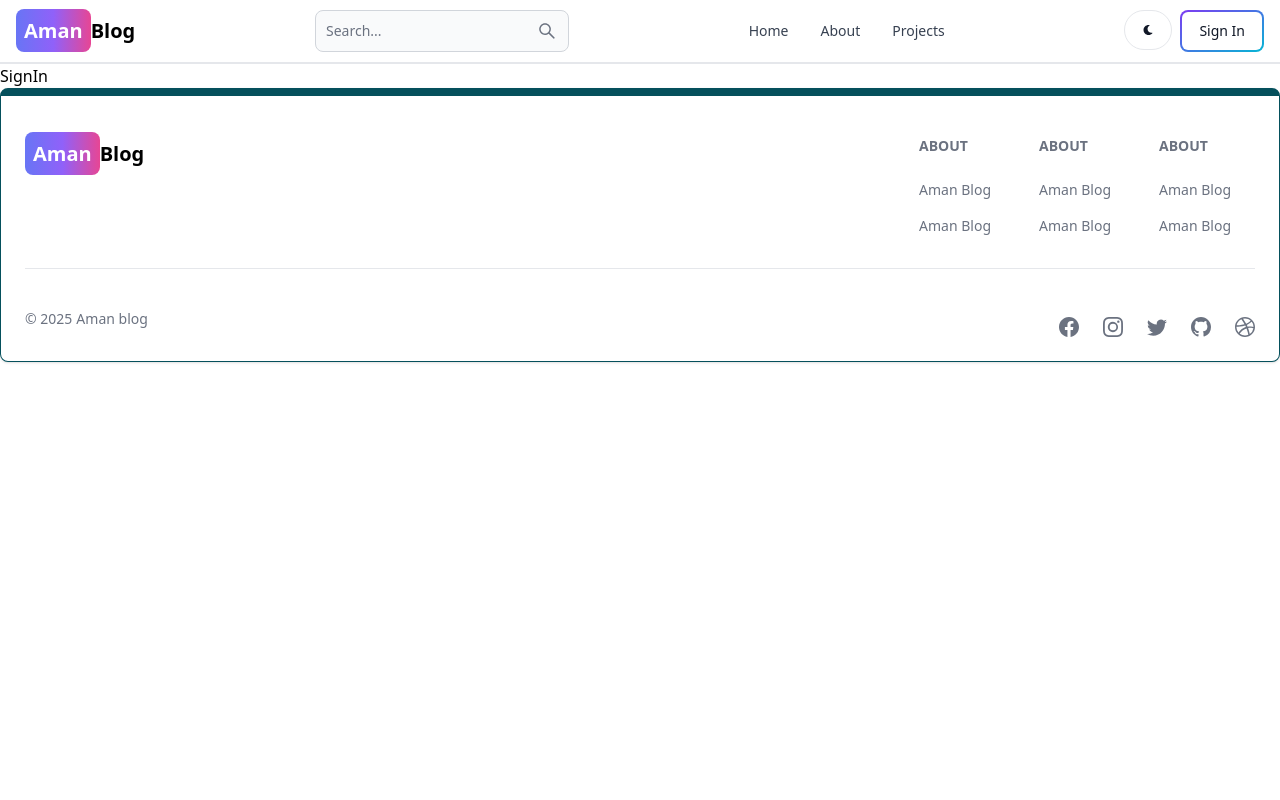
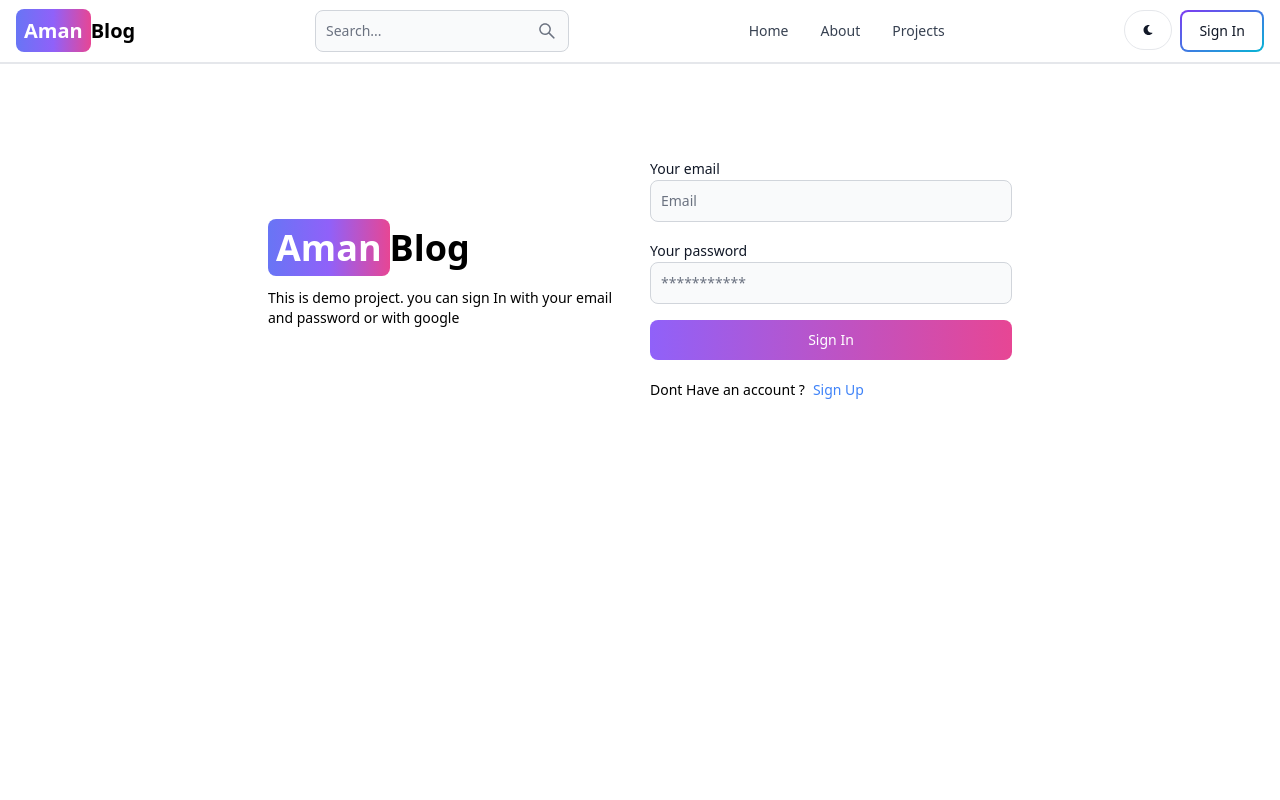
Before and after one commit to Aman-rex/Blogging-website, a React (Vite) app in the folder client/: page /sign-in in a window 1280 px wide. Shown: the top 800 px of the page. Built offline with nearby package versions, Linux system fonts and the light colour scheme.

Commit message:
Completed signin page ui

```diff
--- a/client/src/pages/SignIn.jsx
+++ b/client/src/pages/SignIn.jsx
@@ -1,7 +1,94 @@
-import React from 'react'
+import { Label ,TextInput,Button, Alert, Spinner } from 'flowbite-react'
+import { useState } from 'react'
+import {Link,useNavigate} from 'react-router-dom'
+export default function SignIn() {
+  const [formData,setFormData] = useState({})
+  const [errorMessage, setErrorMessage] = useState(null)
+  const [loading, setLoading] = useState(false)
+  const navigate = useNavigate()
 
-export default function SignIn() {
+  const handlechange = (e)=>{
+    setFormData({...formData,[e.target.id]:e.target.value.trim()})
+  };
+ const handleSubmit = async(e)=>{
+  e.preventDefault();
+  setErrorMessage(null)
+  if(!formData.email || !formData.password)
+    {
+      return setErrorMessage('Please fill out all the fields')
+    }
+  try{
+    setLoading(true)
+    setErrorMessage(null)
+    const res = await fetch('/api/auth/signin',{
+      method:'POST',
+      headers:{'Content-Type':'application/json'},
+      body: JSON.stringify(formData)
+    })
+    const data = await res.json()
+    if(data.success === false){
+      setLoading(false)
+      return setErrorMessage(data.message)
+    }
+    setLoading(false)
+    if(res.ok){
+      navigate('/home')
+    }
+  }catch(error){
+    setErrorMessage(error.message)
+    setLoading(false)
+  }
+ }
   return (
-    <div>SignIn</div>
+    <div className='min-h-screen mt-20'>
+      <div className='flex p-3 max-w-3xl mx-auto flex-col md:flex-row md:items-center gap-5'>
+        {/*left*/}
+        <div className='flex-1'>
+          <Link to='/' className='font-bold dark:text-white text-4xl'>
+          <span className='px-2 py-1 bg-gradient-to-r from-indigo-500 via-purple-500 to-pink-500 rounded-lg text-white'>
+            Aman
+          </span>
+          Blog
+          </Link>
+          <p className='text-sm mt-5'>
+            This is demo project. you can sign In with your email and password or with google
+          </p>
+        </div>
+        {/*right*/}
+        <div className='flex-1'>
+          <form className='flex flex-col gap-4' onSubmit={handleSubmit}>
+            <div className=''>
+              <Label value='Your email'/>
+              <TextInput type='email' placeholder='Email' id='email' onChange={handlechange}/>
+            </div>
+            <div className=''>
+              <Label value='Your password'/>
+              <TextInput type='password' placeholder='***********' id='password' onChange={handlechange}/>
+            </div>
+            <Button gradientDuoTone='purpleToPink' type='submit' disabled={loading}>
+             { loading ? (<>
+              <Spinner size='sm'/>
+              <span className='pl-3'>Loading...</span>
+              </>):'Sign In'
+             }
+            </Button>
+          </form>
+          <div className="flex gap-2 text-sm mt-5">
+            <span>Dont Have an account ?</span>
+            <Link to='/sign-up' className='text-blue-500'>
+            Sign Up
+            </Link>
+          </div>
+          {
+            errorMessage && (
+              <Alert className='mt-5' color='failure'>
+                {errorMessage}
+              </Alert>
+            )
+          }
+        </div>
+
+      </div>
+    </div>
   )
 }
--- a/client/src/pages/SignUp.jsx
+++ b/client/src/pages/SignUp.jsx
@@ -27,6 +27,7 @@
     })
     const data = await res.json()
     if(data.success === false){
+      setLoading(false)
       return setErrorMessage(data.message)
     }
     setLoading(false)
```
